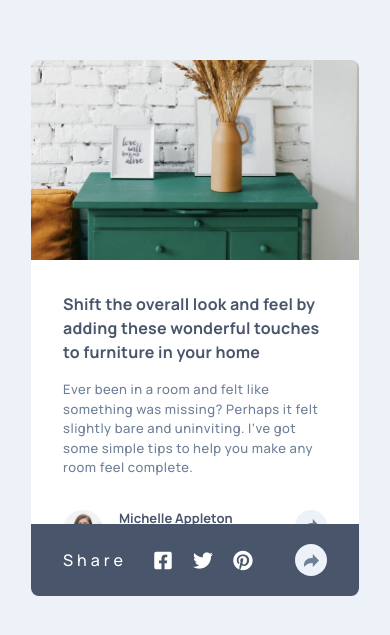
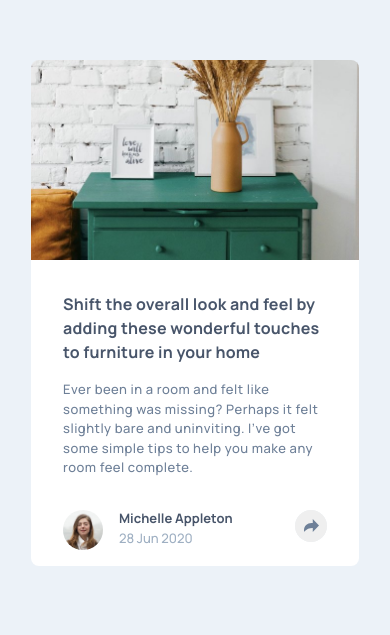
Before and after one commit to maxkdavis/article-preview-component, a plain HTML site: page index.html in a window 390 px wide. Shown: the part 109-744 px from the top of the page. Drawn offline with Linux system fonts and the light colour scheme.

Commit message:
Updating styling and functionality

```diff
--- a/index.html
+++ b/index.html
@@ -39,12 +39,12 @@
           <p><span>28 Jun 2020</span></p>
         </div>
         <div class="share-icon">
-          <img src="images/icon-share.svg" alt="share icon button">
+          <button><img src="images/icon-share.svg" class="share" onclick="openImg()" alt="share icon button"></button>
         </div>
       </div>
     </div>
   </main>
-  <div class="social-banner clicked">
+  <div class="social-banner">
     <p>Share</p>
     <ul>
       <li><i class="fab fa-facebook-square"></i></li>
@@ -52,9 +52,11 @@
       <li><i class="fab fa-pinterest"></i></li>
     </ul>
     <div class="share-icon">
-      <img src="images/icon-share.svg" alt="share icon button">
+      <button><img src="images/icon-share.svg" class="share second-button" onclick="openImg()"
+          alt="share icon button"></button>
     </div>
   </div>
+  <script src="index.js"></script>
 </body>
 
 </html>
--- /dev/null
+++ b/index.js
@@ -0,0 +1,6 @@
+const shareIcon = document.querySelector(".share");
+const socialBanner = document.querySelector(".social-banner");
+
+function openImg() {
+    socialBanner.classList.toggle("clicked");
+}
--- a/style.css
+++ b/style.css
@@ -95,6 +95,16 @@ p.display-text {
     margin-left: auto;
 }
 
+.share-icon button {
+    display: flex;
+    border-radius: 50%;
+    border: none;
+    width: 2rem;
+    height: 2rem;
+    align-self: center;
+    justify-content: center;
+}
+
 /*prevents the image from stretching inside the flexbox .share-icon*/
 .share-icon img {
     align-self: center;
@@ -136,7 +146,7 @@ p.profile-name {
     align-items: center;
     border-radius: 0 0 0.5rem 0.5rem;
     position: absolute;
-    top: 75%;
+    top: 73%;
     visibility: hidden;
 }
 
@@ -151,7 +161,7 @@ p.profile-name {
     align-items: center;
     border-radius: 0 0 0.5rem 0.5rem;
     position: absolute;
-    top: 75%;
+    top: 73%;
     visibility: visible;
 }
 
@@ -213,4 +223,15 @@ p.profile-name {
         font-weight: 700;
         letter-spacing: 0.25px;
     }
+
+    .social-banner.clicked {
+        top: 53%;
+        left: 65%;
+        border-radius: 0.25rem;
+        padding: 0.5rem 1rem 0.5rem;
+    }
+
+    .social-banner.clicked.secondBtn {
+        display: none;
+    }
 }
```
